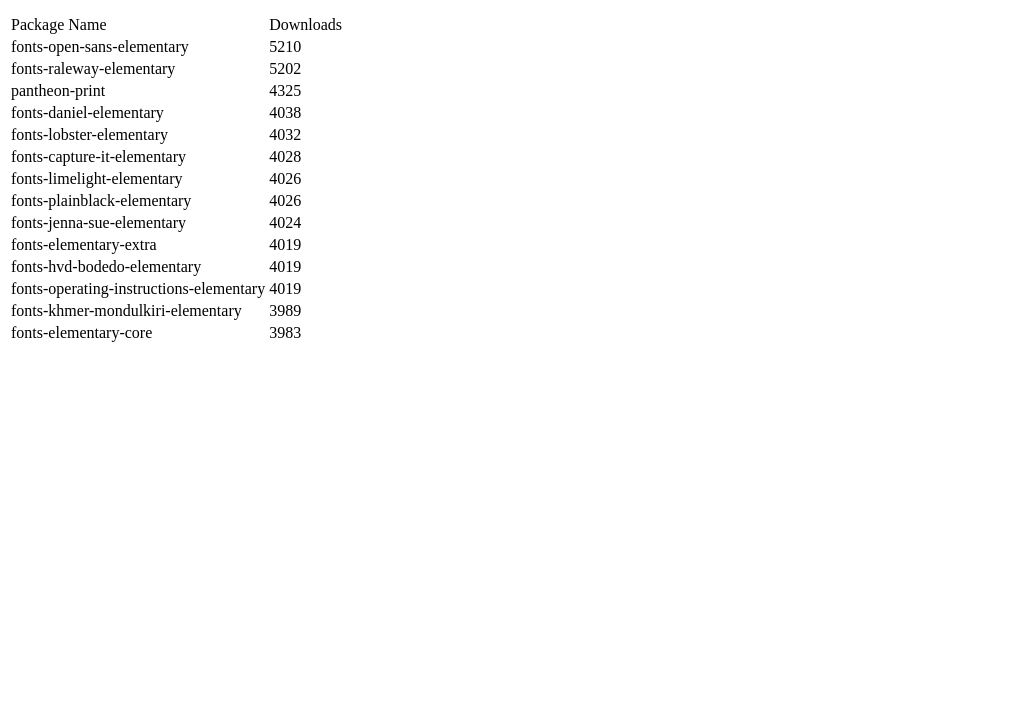
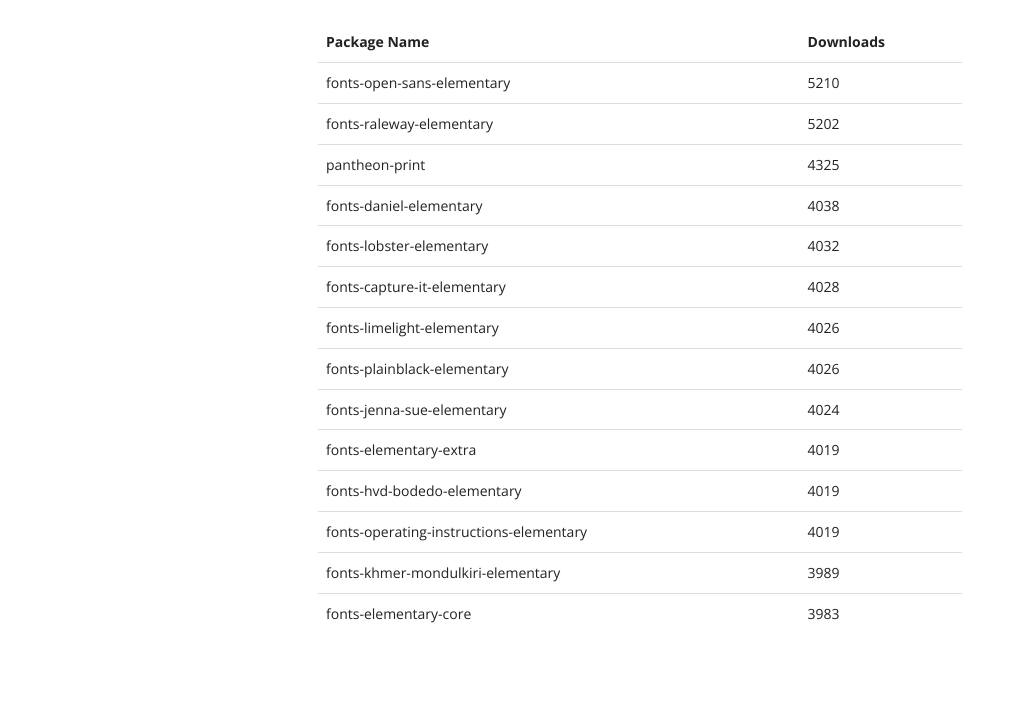
Before and after one commit to resir014/e-stats-mockup, a plain HTML site: page index.html in a window 1280 px wide. Shown: the part 101-825 px from the top of the page, without its empty margins (0-1017 px from the left). Before the commit the page ends 800 px from the top, so only its background shows below. Drawn offline with nearby package versions, Linux system fonts and the light colour scheme; the site is published under a folder, as on GitHub Pages, so addresses that start at the root find nothing.

Commit message:
CSS linkage derp.

```diff
--- a/index.html
+++ b/index.html
@@ -4,8 +4,8 @@
   <meta charset="utf-8">
   <meta name="viewport" content="width=device-width, initial-scale=1">
   <title>test</title>
-  <link rel="stylesheet" type="text/css" href="/css/normalize.css">
-  <link rel="stylesheet" type="text/css" href="/css/style.css">
+  <link rel="stylesheet" type="text/css" href="css/normalize.css">
+  <link rel="stylesheet" type="text/css" href="css/style.css">
   <link rel="stylesheet" href="http://fonts.googleapis.com/css?family=Open+Sans:300,300italic,400,400italic,700,700italic" />
 </head>
 <body>
```
